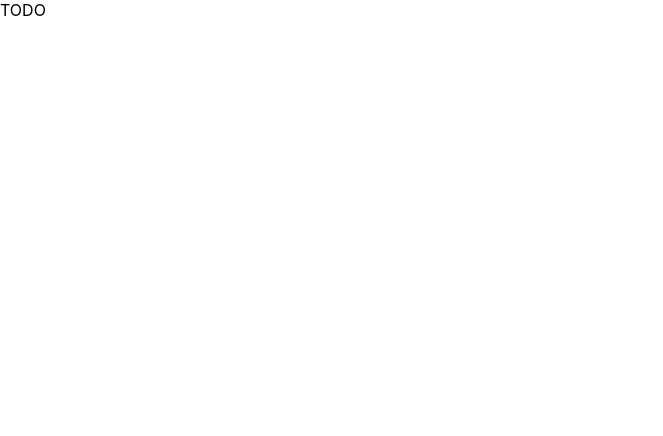
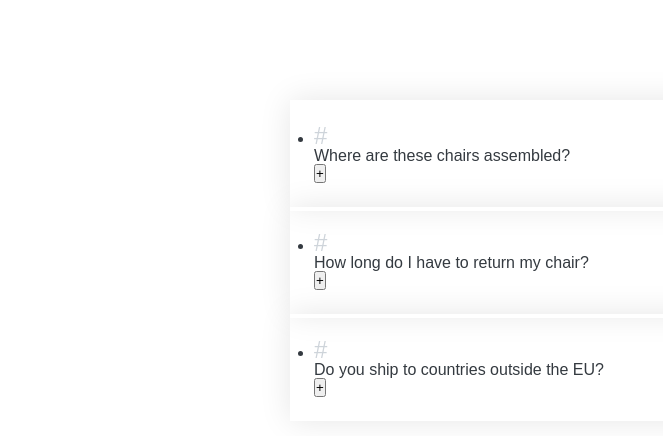
Before and after one commit to yanina-amatore/accordion_component, a React (Create React App) app: page / in a window 1280 px wide. Shown: the top 436 px of the page, without its empty margins (0-663 px from the left). Built offline with nearby package versions, Linux system fonts and the light colour scheme.

Commit message:
initial commit

```diff
--- a/package.json
+++ b/package.json
@@ -3,6 +3,7 @@
   "version": "0.1.0",
   "private": true,
   "dependencies": {
+    "@babel/plugin-proposal-private-property-in-object": "^7.21.11",
     "@testing-library/jest-dom": "^5.17.0",
     "@testing-library/react": "^13.4.0",
     "@testing-library/user-event": "^13.5.0",
--- a/src/App.js
+++ b/src/App.js
@@ -18,7 +18,7 @@
   }
 ];
 
-console.log(faqs);
+// console.log(faqs);
 
 export default function App() {
   return (
@@ -29,5 +29,28 @@
 }
 
 function Accordion() {
-  return <div>TODO</div>;
+  return (
+    <div className="accordion">
+      <ul>
+      {faqs.map((item) => (
+              <AccordionItem itemObj={item} key={item.title} />
+            ))}
+      </ul>
+    </div>
+  );
 }
+
+function AccordionItem({itemObj}) {
+  console.log(itemObj);
+  return(
+    <div className="item">
+      <li>
+        <div>
+          <span className="number">#</span>
+          <p>{itemObj.title}</p>
+          <button>+</button>
+        </div>
+      </li>
+    </div>
+  )
+}
--- a/src/index.css
+++ b/src/index.css
@@ -1,13 +1,72 @@
-body {
+* {
+  padding: 0;
   margin: 0;
-  font-family: -apple-system, BlinkMacSystemFont, 'Segoe UI', 'Roboto', 'Oxygen',
-    'Ubuntu', 'Cantarell', 'Fira Sans', 'Droid Sans', 'Helvetica Neue',
-    sans-serif;
-  -webkit-font-smoothing: antialiased;
-  -moz-osx-font-smoothing: grayscale;
+  box-sizing: border-box;
 }
 
-code {
-  font-family: source-code-pro, Menlo, Monaco, Consolas, 'Courier New',
-    monospace;
+body {
+  font-family: sans-serif;
+  color: #343a40;
+  line-height: 1;
 }
+
+.accordion {
+  width: 700px;
+  margin: 100px auto;
+  display: flex;
+  flex-direction: column;
+  gap: 24px;
+}
+
+.item {
+  box-shadow: 0 0 30px rgba(0, 0, 0, 0.1);
+  padding: 20px 24px;
+  padding-right: 48px;
+  cursor: pointer;
+  border-top: 4px solid #fff;
+  border-bottom: 4px solid #fff;
+
+  display: grid;
+  grid-template-columns: auto 1fr auto;
+  column-gap: 24px;
+  row-gap: 32px;
+  align-items: center;
+}
+
+.number {
+  font-size: 24px;
+  font-weight: 500;
+  color: #ced4da;
+}
+
+.title,
+.icon {
+  font-size: 24px;
+  font-weight: 500;
+}
+
+.content-box {
+  grid-column: 2 / -1;
+  padding-bottom: 16px;
+  line-height: 1.6;
+}
+
+.content-box ul {
+  color: #868e96;
+  margin-left: 16px;
+  margin-top: 16px;
+
+  display: flex;
+  flex-direction: column;
+  gap: 12px;
+}
+
+/* OPEN STATE */
+.open {
+  border-top: 4px solid #087f5b;
+}
+
+.open .number,
+.open .text {
+  color: #087f5b;
+}
```
Also changed, not shown: 1 other file (tests, documents, lock files or other folders).
